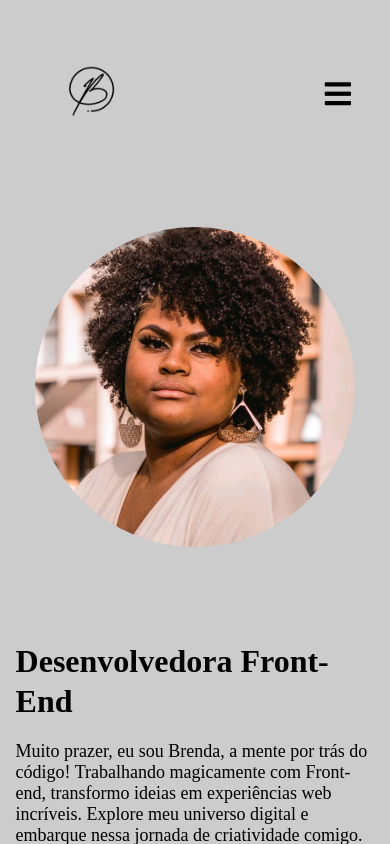
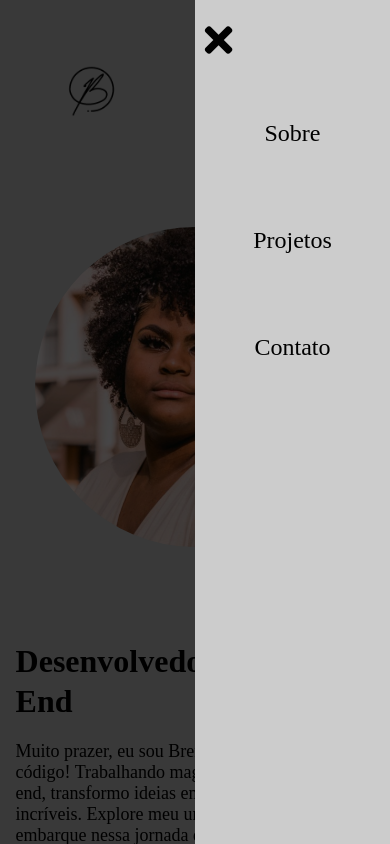
Before and after one commit to brenddamachado/portfolio_, a plain HTML site: page index.html in a window 390 px wide. Both pictures are taken after a click on the element 337 px from the left and 93 px from the top of the page. Shown: the top 844 px of the page. Drawn offline with Linux system fonts and the light colour scheme.

Commit message:
atualização final mobile

```diff
--- a/index.html
+++ b/index.html
@@ -12,6 +12,7 @@
       crossorigin="anonymous"
     />
     <link rel="icon" href="./imgs/brenda2.png" type="image/x-icon" />
+
   </head>
   <body>
     <section class="home">
@@ -34,11 +35,11 @@
             </ul>
           </nav>
 
-          <div class="btn-abrir-menu">
+          <div class="btn-abrir-menu" id="btn-menu">
             <i class="fa fa-bars" style="color: #000000;"></i>
 
           </div>
-          <div class="menu-mobile">
+          <div class="menu-mobile" id="menu-mobile">
             <div class="btn-fechar">
               <i class="fas fa-times" style="color: #000000;"></i>
             </div>
@@ -56,7 +57,7 @@
             </nav>
           </div>
 
-          <div class="overlay-menu">
+          <div class="overlay-menu" id="overlay-menu">
 
           </div>
         </div>
@@ -268,8 +269,8 @@
       <footer>
         <div>
           <div class="btn-social">
-            <a href="#"><i class="fab fa-linkedin"></i></a>
-            <a href="#"><i class="fab fa-github"></i></a>
+            <a href="https://www.linkedin.com/in/brendamachad0/" target="_blank"><i class="fab fa-linkedin"></i></a>
+            <a href="https://github.com/brenddamachado" target="_blank"><i class="fab fa-github"></i></a>
           </div>
         </div>
         <div class="direitos">
@@ -277,5 +278,6 @@
         </div>
       </footer>
     </section>
+    <script src="script.js"></script>
   </body>
 </html>
--- a/script.js
+++ b/script.js
@@ -1,5 +1,14 @@
-let bntMenu = document.getElementById("menu-icon")
-let menu = document.getElementById('menu-desktop')
-bntMenu.addEventListener('click', ()=>{
-  menu.classList.add("abrir-menu")
+let btnMenu = document.getElementById('btn-menu')
+let menu = document.getElementById('menu-mobile')
+let overlay = document.getElementById('overlay-menu')
+btnMenu.addEventListener('click', ()=>{
+  menu.classList.add('abrir-menu')
 })
+
+menu.addEventListener('click', ()=>{
+  menu.classList.remove('abrir-menu')
+})
+
+overlay.addEventListener('click', ()=>{
+  menu.classList.remove('abrir-menu')
+})
--- a/style.css
+++ b/style.css
@@ -369,7 +369,7 @@ footer {
   font-size: 20px;
 }
 .menu-mobile {
-  background-color: red;
+  background-color: #cccccc;
   height: 100vh;
   position: fixed;
   top: 0;
@@ -377,6 +377,7 @@ footer {
   z-index: 99999;
   width: 0%;
   overflow: hidden;
+  transition:.5s ;
 }
 .menu-mobile .btn-fechar i {
   font-size: 40px;
@@ -394,19 +395,22 @@ footer {
   font-size: 30px;
 }
 .menu-mobile nav ul li a {
-  color: green;
   font-size: 24px;
   font-weight: 300;
-  padding: 20px 4%;
-
-  display: block;
+  padding: 40px 4%;
+align-items: center;
+justify-content: center;
+  display: flex;
+}
+.btn-abrir-menu{
+  display: none;
 }
 
 .menu-mobile nav ul li a:hover {
   background-color: lightcoral;
 }
 .overlay-menu {
-  background-color: rgba(245, 222, 179, 0.217);
+  background-color: #000000b8;
   width: 100%;
   height: 100%;
   position: fixed;
@@ -414,6 +418,13 @@ footer {
   left: 0;
   z-index: 88888;
   display: none;
+}
+.menu-mobile.abrir-menu {
+  width: 50%;
+}
+
+.menu-mobile.abrir-menu ~ .overlay-menu{
+  display: block;
 }
 
 @media screen and (max-width: 1084px) {
@@ -489,4 +500,7 @@ footer {
   .home {
     height: 150%;
   }
+  .btn-abrir-menu{
+    display: block;
+  }
 }
```
